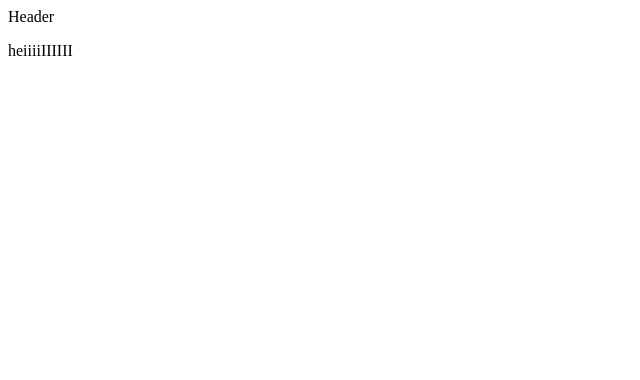
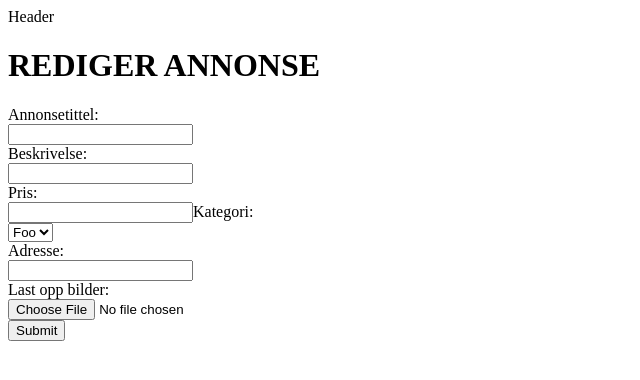
Before and after one commit to jakobkg/IDATT2105-fullstack-frontend, a Vue app: page / in a window 1280 px wide. Shown: the top 380 px of the page, without its empty margins (0-640 px from the left). Built offline with nearby package versions, Linux system fonts and the light colour scheme.

Commit message:
la inn et input form

```diff
--- /dev/null
+++ b/src/components/Item.vue
@@ -0,0 +1,59 @@
+<template>
+  <h1>REDIGER ANNONSE</h1>
+  <form>
+    <label for="title">Annonsetittel:</label><br>
+    <input type="text" id="title" name="title"  required><br>
+
+    <label for="description">Beskrivelse:</label><br>
+    <input type="text" id="description" name="desctiption" required><br>
+
+    <label for="email">Pris:</label><br>
+    <input type="text" id="email" name="email">
+
+    <label for="category">Kategori:</label><br>
+
+    <select id="category" name="category">
+      <option v-for="category in categories">
+        {{ category.name }}
+      </option>
+    </select><br>
+
+    <label for="address">Adresse:</label><br>
+    <input type="text" id="address" name="address" required><br>
+
+    <label for="images">Last opp bilder:</label><br>
+    <input type="file" id="images" name="images" accept="image/jpeg, image/png, image/jpg"><br>
+    <output></output>
+    <input type="submit" value="Submit">
+  </form>
+</template>
+
+<script>
+
+
+export default {
+  name: "Item",
+
+  data() {
+    return {
+      categories: [{ name: 'Foo' }, { name: 'Bar' }]
+    }
+  }
+}
+
+/**
+ request.title(),
+ request.description(),
+ request.date(),
+ request.latitude(),
+ request.longitude(),
+ request.price(),
+ request.categoryId(),
+ request.images(),
+ user.getId());
+ **/
+</script>
+
+<style scoped>
+
+</style>
--- a/src/views/HomeView.vue
+++ b/src/views/HomeView.vue
@@ -1,9 +1,11 @@
 <script setup lang="ts">
 import HelloWorld from '@/components/HelloWorld.vue';
+import Item from "@/components/Item.vue";
 </script>
 
 <template>
   <main>
-    <HelloWorld />
+    <Item/>
+
   </main>
 </template>
```
